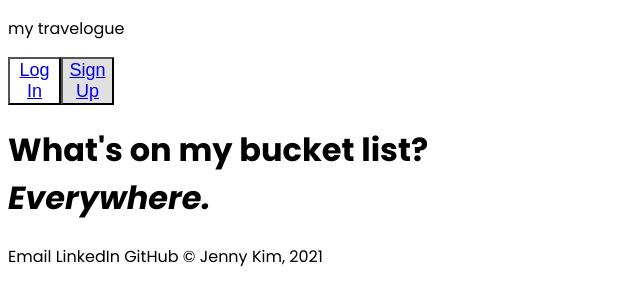
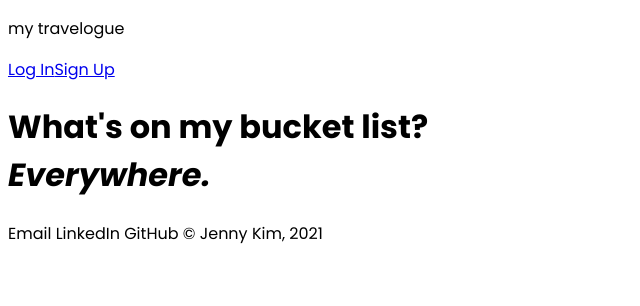
Before and after one commit to kim-jenny5/my-travelogue-frontend, a React (Create React App) app: page / in a window 1280 px wide. Shown: the top 306 px of the page, without its empty margins (0-640 px from the left). Built offline with nearby package versions, Linux system fonts and the light colour scheme.

Commit message:
scrapped styled components

```diff
--- a/package.json
+++ b/package.json
@@ -15,7 +15,6 @@
 		"react-scripts": "4.0.3",
 		"redux": "^4.1.2",
 		"redux-thunk": "^2.4.1",
-		"styled-components": "^5.3.3",
 		"web-vitals": "^1.0.1"
 	},
 	"scripts": {
--- a/src/components/MainNav.js
+++ b/src/components/MainNav.js
@@ -1,31 +1,13 @@
 import React from "react";
 import { NavLink } from "react-router-dom";
 import styled from "styled-components";
-
-const UserBtns = styled.button`
-	width: 53px;
-	font-size: 18px;
-	color: black;
-	background-color: ${(props) =>
-		props.type === "login" ? "transparent" : "#E0E0E0"};
-`;
 
 export const MainNav = () => {
 	return (
 		<div id="main-nav">
 			<p>my travelogue</p>
-			{/* <ul>
-				<li> */}
-			<UserBtns type="login">
-				<NavLink to="/login">Log In</NavLink>
-			</UserBtns>
-			{/* </li>
-				<li> */}
-			<UserBtns type="signup">
-				<NavLink to="/signup">Sign Up</NavLink>
-			</UserBtns>
-			{/* </li>
-			</ul> */}
+			<NavLink to="/login">Log In</NavLink>
+			<NavLink to="/signup">Sign Up</NavLink>
 		</div>
 	);
 };
```
Also changed, not shown: 1 other file (tests, documents, lock files or other folders).
